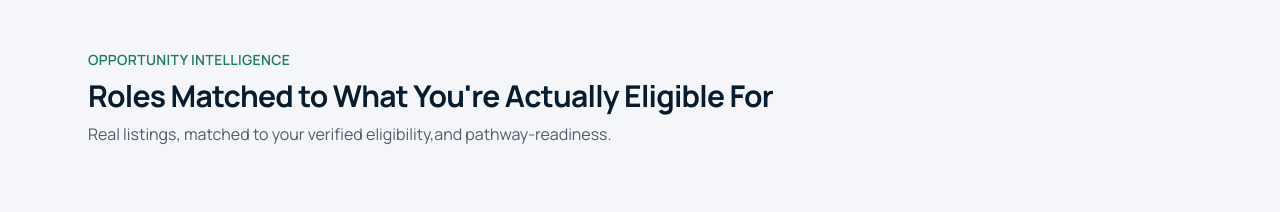
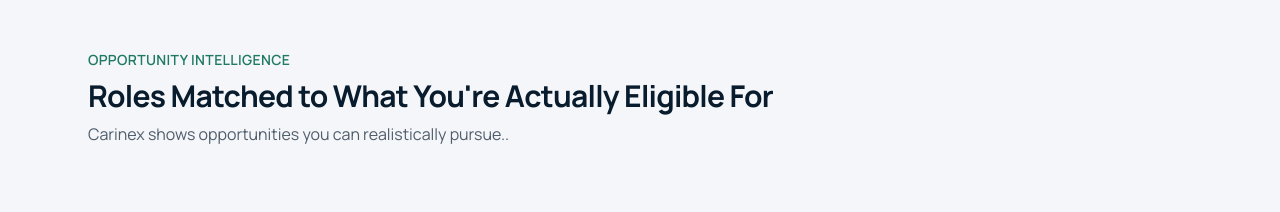
Before and after one commit to isaaczauyei-cyber/Carinex.ai, a Next.js app: page / in a window 1280 px wide. Shown: the part 3240-3452 px from the top of the page. Built offline with nearby package versions, Linux system fonts and the light colour scheme; no server answers.

Commit message:
Update description for ComingSoon component

```diff
--- a/app/page.tsx
+++ b/app/page.tsx
@@ -22,7 +22,7 @@ export default function Home() {
           <ComingSoon
             eyebrow="Opportunity Intelligence"
             title="Roles Matched to What You're Actually Eligible For"
-            description="Real listings, matched to your verified eligibility,and pathway-readiness."
+            description="Carinex shows opportunities you can realistically pursue.."
           />
         </div>
       </section>
```
